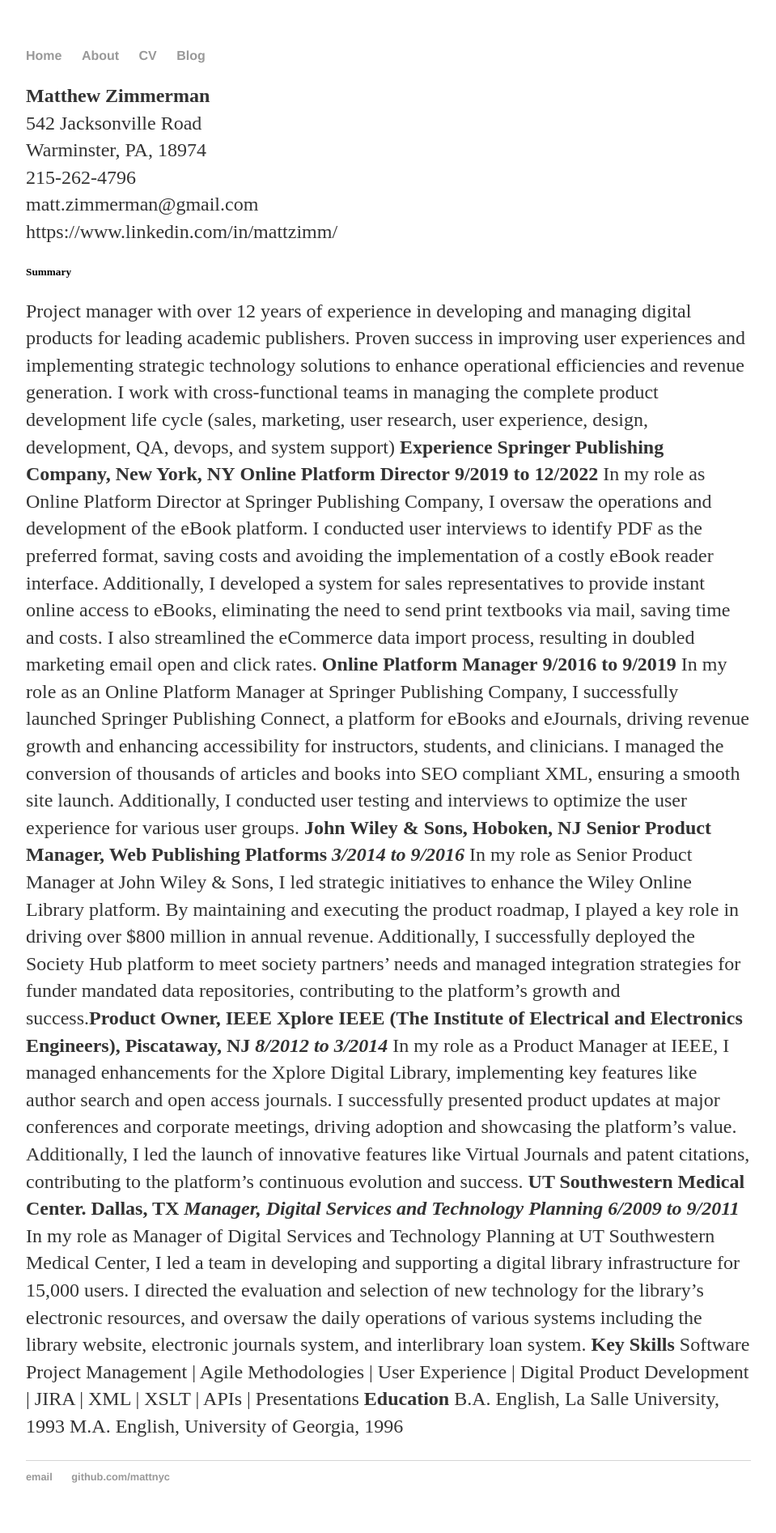
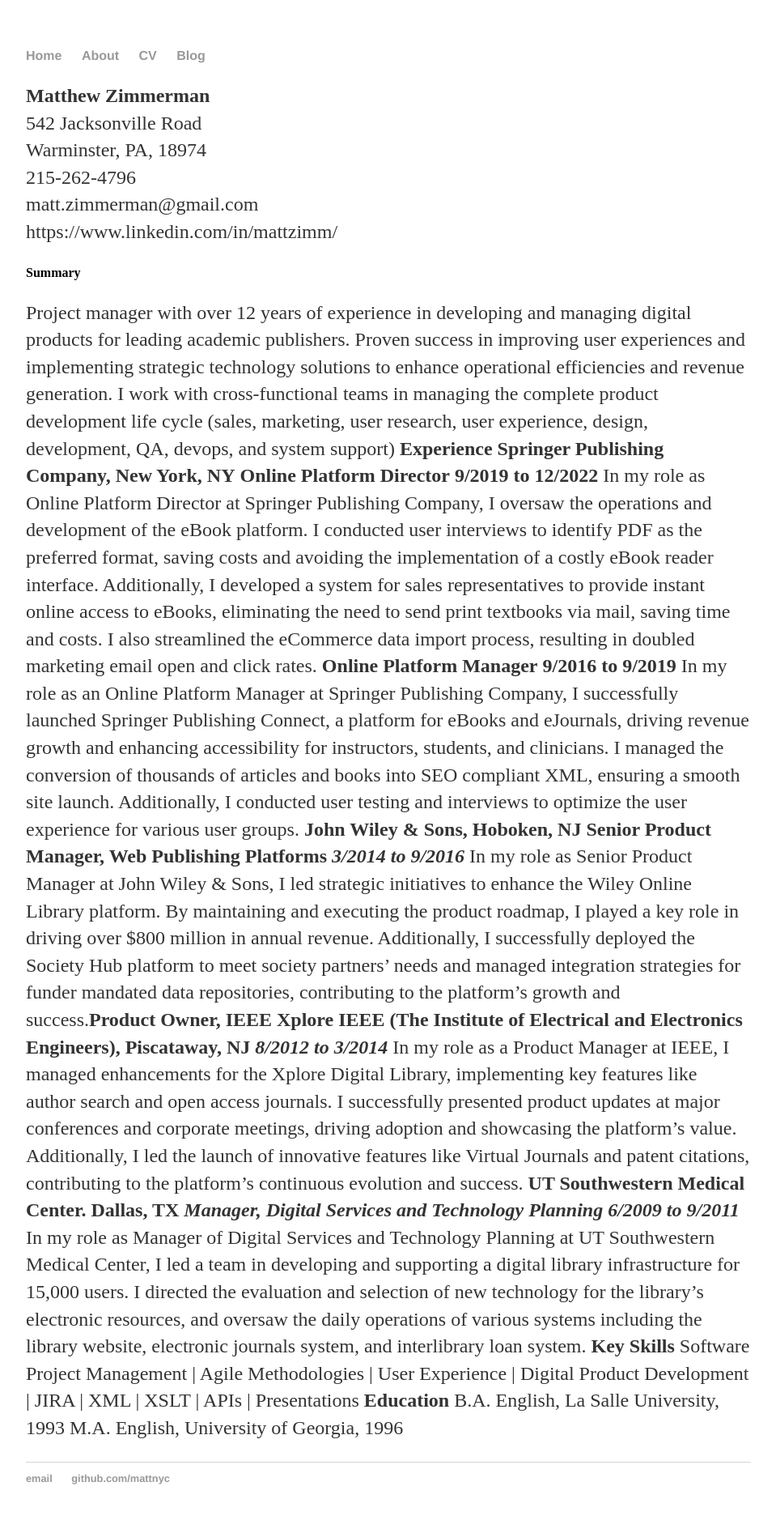
Before and after one commit to mattznyc/mattznyc.github.io, a Jekyll site: the page built from cv/index.md, in a window 1280 px wide. Shown: the whole page at 81% size, without its empty margins (160-1119 px from the left). Built offline with Jekyll 4.4.1, drawn with Linux system fonts in a browser that asks for light colours.

```diff
--- a/cv/index.md
+++ b/cv/index.md
@@ -8,7 +8,7 @@ Warminster, PA, 18974
 215-262-4796
 matt.zimmerman@gmail.com
 https://www.linkedin.com/in/mattzimm/
-##### Summary
+#### Summary
 Project manager with over 12 years of experience in developing and managing digital products
 for leading academic publishers. Proven success in improving user experiences and
 implementing strategic technology solutions to enhance operational efficiencies and revenue
```
